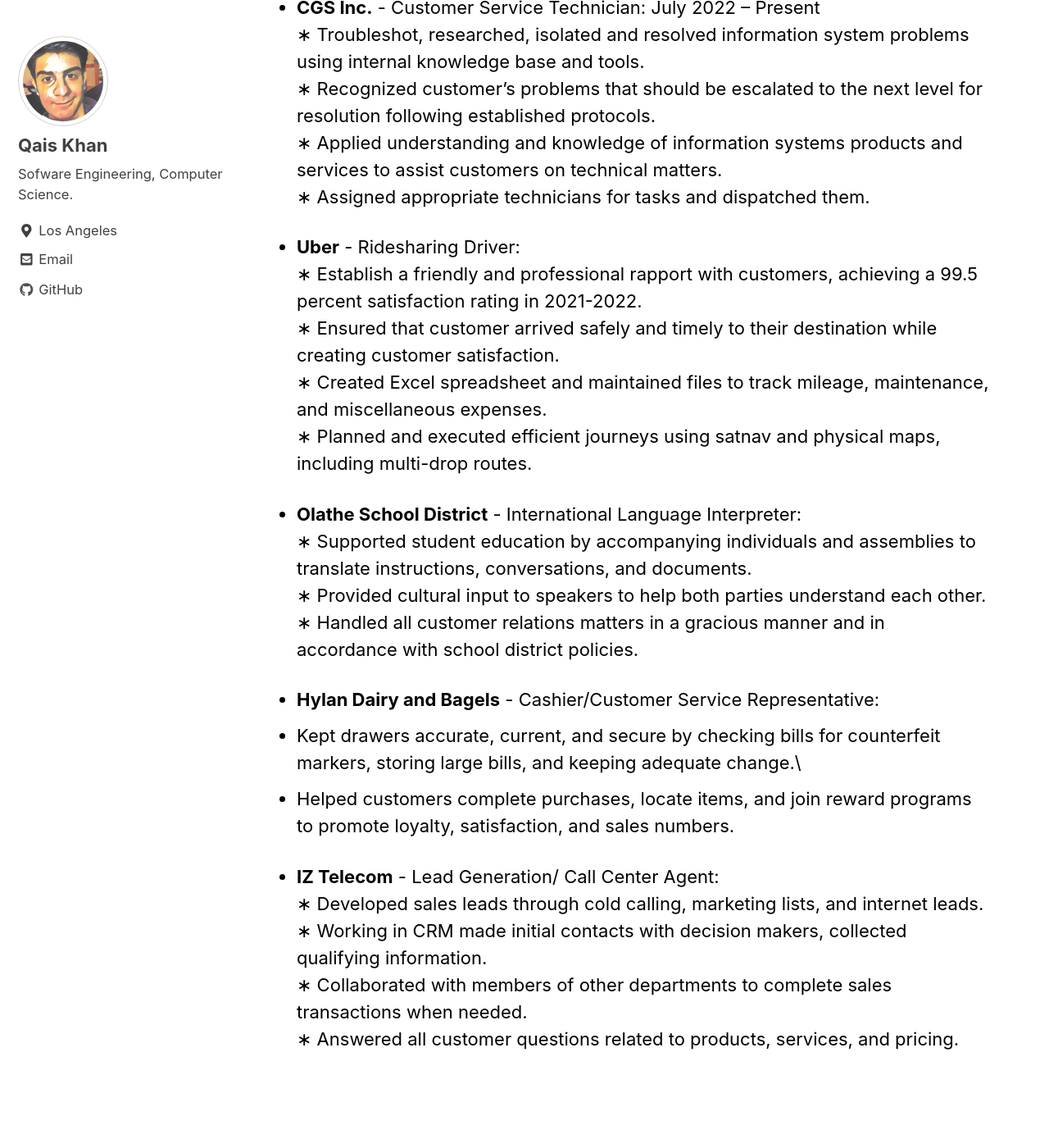
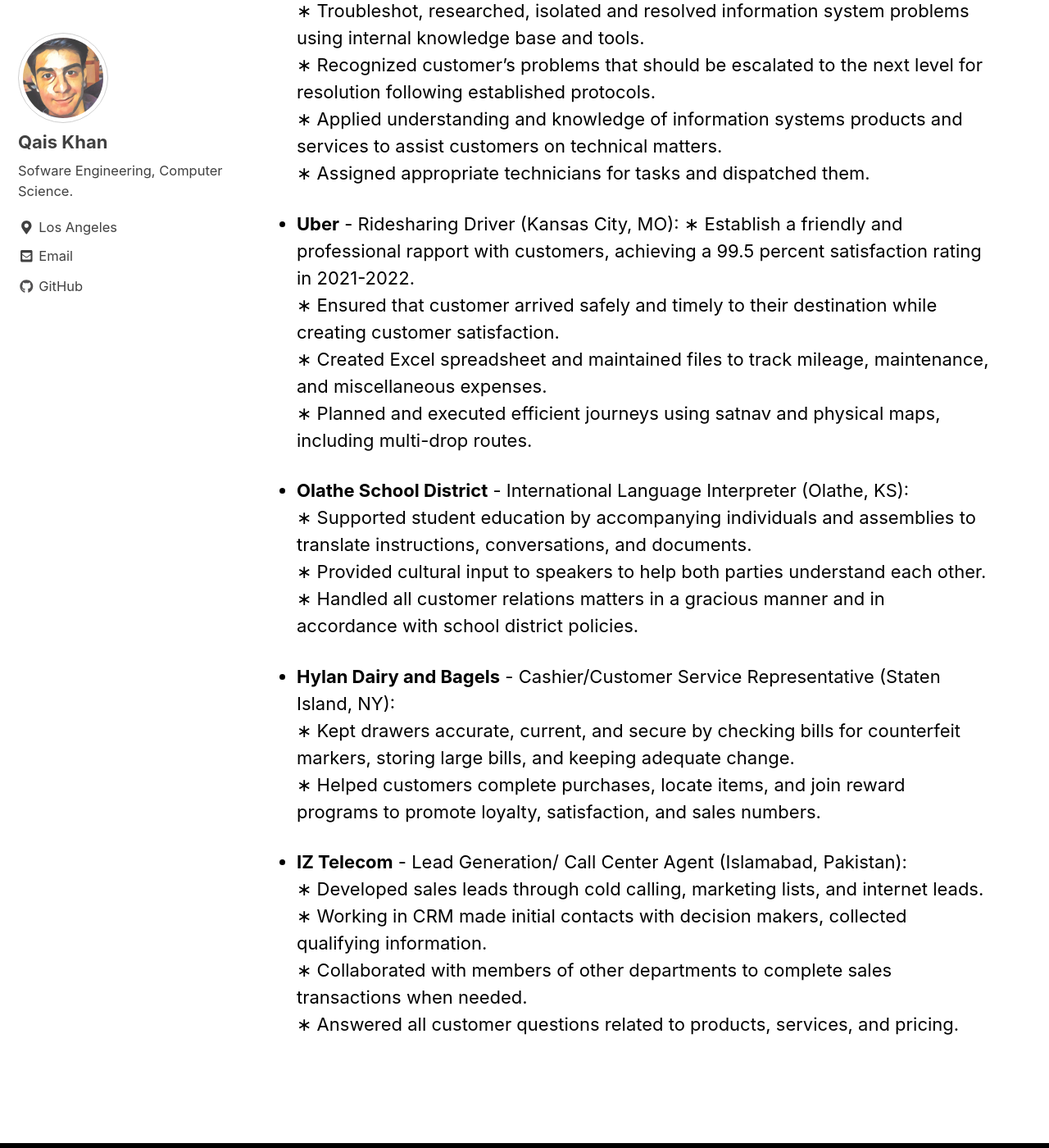
Before and after one commit to goharzeb/goharzeb.github.io, a Jekyll site: the page built from _pages/cv.md, in a window 1280 px wide and 1400 px high, scrolled down 807 px. Shown: the whole window at 82% size. Built offline with Jekyll 4.4.1, drawn with Linux system fonts in a browser that asks for light colours; nearby versions of some CDN libraries; some of the changed text lies outside the part shown.

Commit message:
Update cv.md

```diff
--- a/_pages/cv.md
+++ b/_pages/cv.md
@@ -12,7 +12,6 @@ header:
 ## Education
 
 - **University of Kansas**:
-
     ∗ Grade Point Average(GPA): 3.6\
     ∗ Coursework in Liberal Arts Social Sciences.\
     ∗ More than 70 Credit Hours completed.\
@@ -20,7 +19,7 @@ header:
 
 ## Previous work experiences
 
-- **CGS Inc.** - Customer Service Technician:                                                                                         July 2022 – Present\
+- **CGS Inc.** - Customer Service Technician (Remote):
 ∗ Troubleshot, researched, isolated and resolved information system problems using internal knowledge base and tools.\
 ∗ Recognized customer’s problems that should be escalated to the next level for resolution following established protocols.\
 ∗ Applied understanding and knowledge of information systems products and services to assist customers on technical
@@ -28,23 +27,22 @@ header:
 ∗ Assigned appropriate technicians for tasks and dispatched them.
 
 
-- **Uber** - Ridesharing Driver:
+- **Uber** - Ridesharing Driver (Kansas City, MO):
 ∗ Establish a friendly and professional rapport with customers, achieving a 99.5 percent satisfaction rating in 2021-2022.\
 ∗ Ensured that customer arrived safely and timely to their destination while creating customer satisfaction.\
 ∗ Created Excel spreadsheet and maintained files to track mileage, maintenance, and miscellaneous expenses.\
 ∗ Planned and executed efficient journeys using satnav and physical maps, including multi-drop routes.
 
-- **Olathe School District** - International Language Interpreter:
+- **Olathe School District** - International Language Interpreter (Olathe, KS):
 ∗ Supported student education by accompanying individuals and assemblies to translate instructions, conversations, and documents.\
 ∗ Provided cultural input to speakers to help both parties understand each other.\
 ∗ Handled all customer relations matters in a gracious manner and in accordance with school district policies.
 
+- **Hylan Dairy and Bagels** - Cashier/Customer Service Representative (Staten Island, NY):\
+∗ Kept drawers accurate, current, and secure by checking bills for counterfeit markers, storing large bills, and keeping adequate change.\
+∗ Helped customers complete purchases, locate items, and join reward programs to promote loyalty, satisfaction, and sales numbers.
 
-- **Hylan Dairy and Bagels** - Cashier/Customer Service Representative:
-* Kept drawers accurate, current, and secure by checking bills for counterfeit markers, storing large bills, and keeping adequate change.\
-* Helped customers complete purchases, locate items, and join reward programs to promote loyalty, satisfaction, and sales numbers.
-
-- **IZ Telecom** - Lead Generation/ Call Center Agent:
+- **IZ Telecom** - Lead Generation/ Call Center Agent (Islamabad, Pakistan):
 ∗ Developed sales leads through cold calling, marketing lists, and internet leads.\
 ∗ Working in CRM made initial contacts with decision makers, collected qualifying information.\
 ∗ Collaborated with members of other departments to complete sales transactions when needed. \
```
